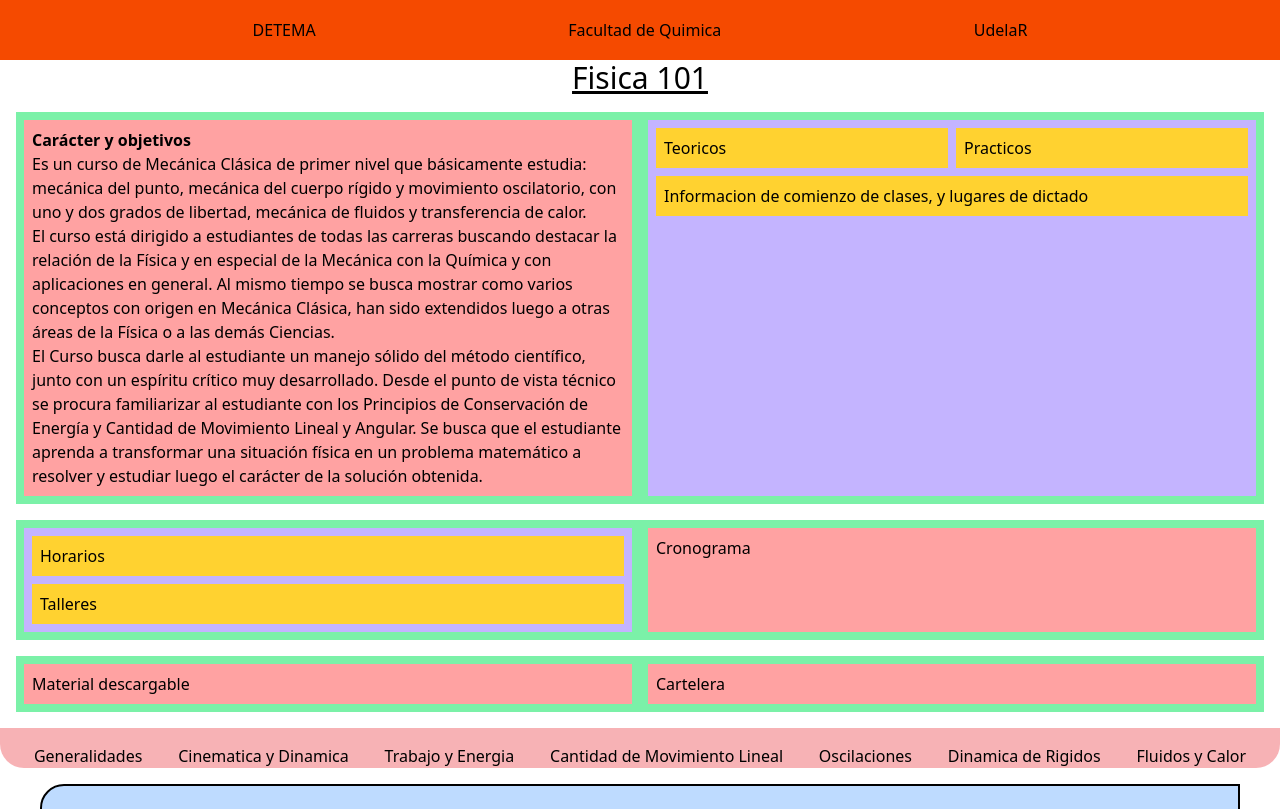
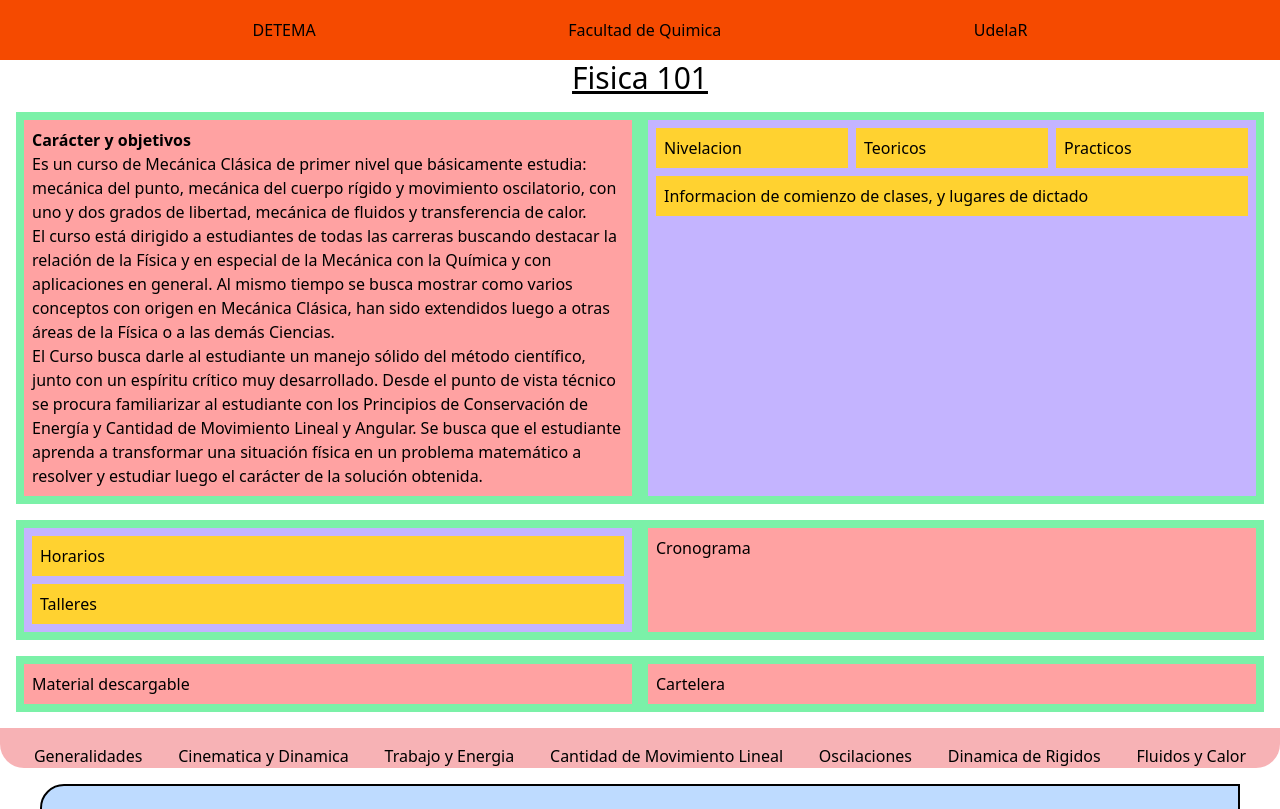
Before and after one commit to argoQM/BlogFisica, a React (Vite) app: page / in a window 1280 px wide. Shown: the top 809 px of the page. Built offline with nearby package versions, Linux system fonts and the light colour scheme.

Commit message:
Update Information.tsx

```diff
--- a/src/Components/Information.tsx
+++ b/src/Components/Information.tsx
@@ -124,8 +124,15 @@ function Information() {
             ></div>
             <div className="w-1/2 bg-violet-300 p-2">
               <div className="flex justify-around gap-2">
-                <div className="bg-amber-300 w-1/2 p-2">Teoricos</div>
-                <div className="bg-amber-300 w-1/2 p-2">Practicos</div>
+                <a
+                  className="bg-amber-300 w-1/3 p-2"
+                  href="https://nivelacion-fisica101.vercel.app/"
+                  target="blank"
+                >
+                  <div>Nivelacion</div>
+                </a>
+                <div className="bg-amber-300 w-1/3 p-2">Teoricos</div>
+                <div className="bg-amber-300 w-1/3 p-2">Practicos</div>
               </div>
               <div className="bg-amber-300 mt-2 p-2">
                 Informacion de comienzo de clases, y lugares de dictado
```
